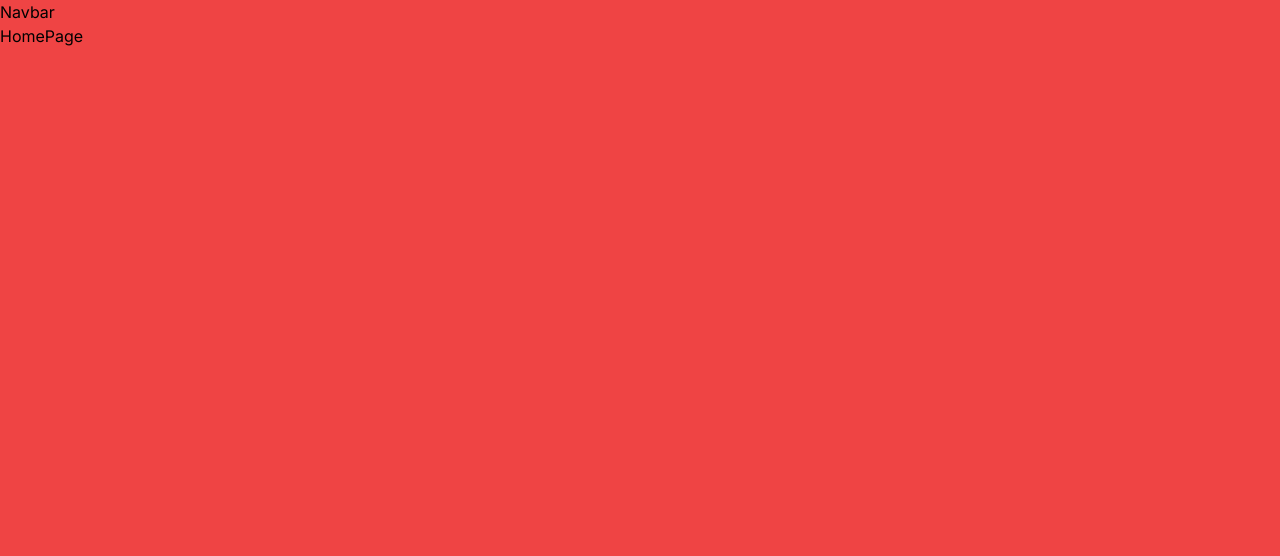
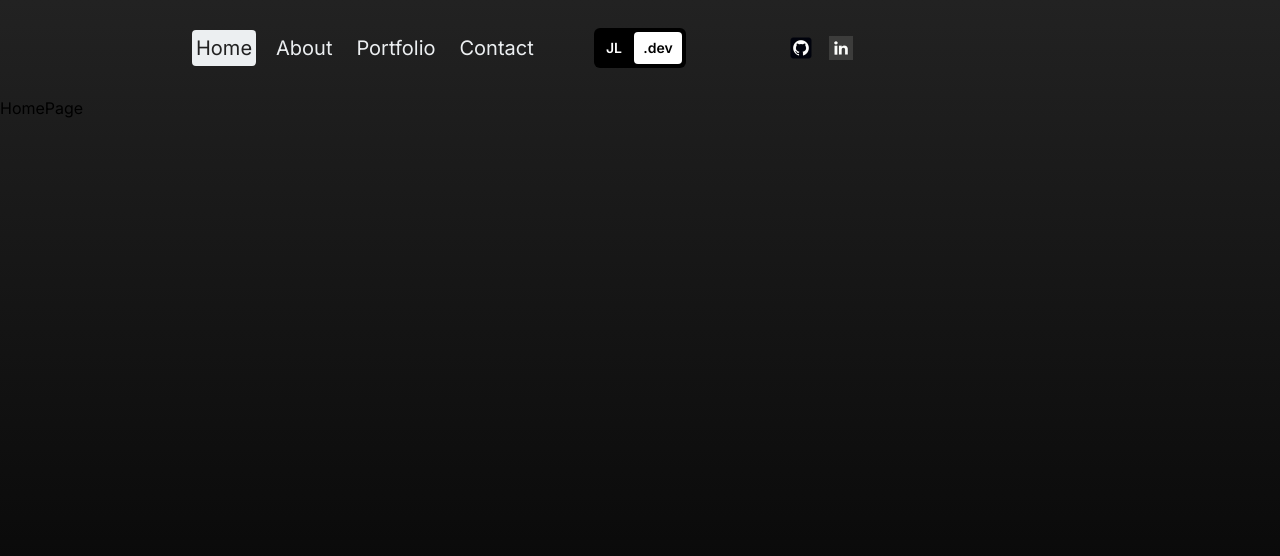
Before and after one commit to Audiph/jl, a Next.js app: page / in a window 1280 px wide. Shown: the top 556 px of the page. Built offline with nearby package versions, Linux system fonts and the light colour scheme.

Commit message:
complete NavBar

```diff
--- a/src/app/layout.js
+++ b/src/app/layout.js
@@ -13,9 +13,11 @@
   return (
     <html lang="en">
       <body className={inter.className}>
-        <div className="w-screen h-screen bg-red-500">
-          <Navbar />
-          {children}
+        <div className="w-screen h-screen bg-gradient-to-b from-[#222222] to-black">
+          <div className="h-24">
+            <Navbar />
+          </div>
+          <div className="h-[calc(100vh - 6rem)]">{children}</div>
         </div>
       </body>
     </html>
--- /dev/null
+++ b/src/components/NavLink.jsx
@@ -0,0 +1,19 @@
+import Link from 'next/link';
+import { usePathname } from 'next/navigation';
+
+const NavLink = ({ link }) => {
+  const pathName = usePathname();
+
+  return (
+    <Link
+      className={`rounded p-1 ${
+        pathName === link.url && 'bg-[#ECEFF1] text-[#222222]'
+      }`}
+      href={link.url}
+    >
+      {link.title}
+    </Link>
+  );
+};
+
+export default NavLink;
--- a/src/components/Navbar.jsx
+++ b/src/components/Navbar.jsx
@@ -1,5 +1,85 @@
+'use client';
+
+import Image from 'next/image';
+import Link from 'next/link';
+import { useState } from 'react';
+import NavLink from './NavLink';
+
+const links = [
+  { url: '/', title: 'Home' },
+  { url: '/about', title: 'About' },
+  { url: '/portfolio', title: 'Portfolio' },
+  { url: '/contact', title: 'Contact' },
+];
+
+const socLinks = [
+  { src: '/github.png', url: 'https://github.com/Audiph', alt: 'Github Icon' },
+  {
+    src: '/linkedin.png',
+    url: 'https://www.linkedin.com/in/marc-joseph-lagarde-198652172/',
+    alt: 'LinkedIn Icon',
+  },
+];
+
 const Navbar = () => {
-  return <div className="">Navbar</div>;
+  const [open, setOpen] = useState(false);
+
+  return (
+    <div className="h-full flex items-center justify-between px-4 sm:px-8 md:px-12 lg:px-20 xl:px-48 text-xl">
+      {/* LINKS */}
+      <div className="hidden md:flex gap-4 text-[#ECEFF1] w-1/3">
+        {links.map((link) => {
+          return <NavLink link={link} key={link.title} />;
+        })}
+      </div>
+      {/* LOGO */}
+      <div className="md:hidden lg:flex xl:w-1/3 xl:justify-center">
+        <Link
+          href="/"
+          className="text-sm bg-black rounded-md p-1 font-semibold flex items-center justify-center"
+        >
+          <span className="text-white mr-1 px-2">JL</span>
+          <span className="w-12 h-8 rounded bg-white text-black flex items-center justify-center">
+            .dev
+          </span>
+        </Link>
+      </div>
+      {/* SOCIAL LINKS */}
+      <div className="hidden md:flex gap-4 w-1/3">
+        {socLinks.map((link) => {
+          return (
+            <Link href={link.url} key={link.src}>
+              <Image src={link.src} alt={link.alt} width={24} height={24} />
+            </Link>
+          );
+        })}
+      </div>
+      {/* RESPONSIVE MENU */}
+      <div className="md:hidden">
+        {/* MENU BUTTON */}
+        <button
+          className="w-10 h-8 flex flex-col justify-between z-50 relative"
+          onClick={() => setOpen(!open)}
+        >
+          <div className="w-10 h-1 bg-[#DEE4E7] rounded"></div>
+          <div className="w-10 h-1 bg-[#DEE4E7] rounded"></div>
+          <div className="w-10 h-1 bg-[#DEE4E7] rounded"></div>
+        </button>
+        {/* MENU LIST */}
+        {open && (
+          <div className="absolute top-0 left-0 w-screen h-screen bg-[#DEE4E7] text-[#222222] flex flex-col items-center justify-center gap-8 text-4xl">
+            {links.map((link) => {
+              return (
+                <Link href={link.url} key={link.title}>
+                  {link.title}
+                </Link>
+              );
+            })}
+          </div>
+        )}
+      </div>
+    </div>
+  );
 };
 
 export default Navbar;
```
Also changed, not shown: public/github.png, public/linkedin.png.
